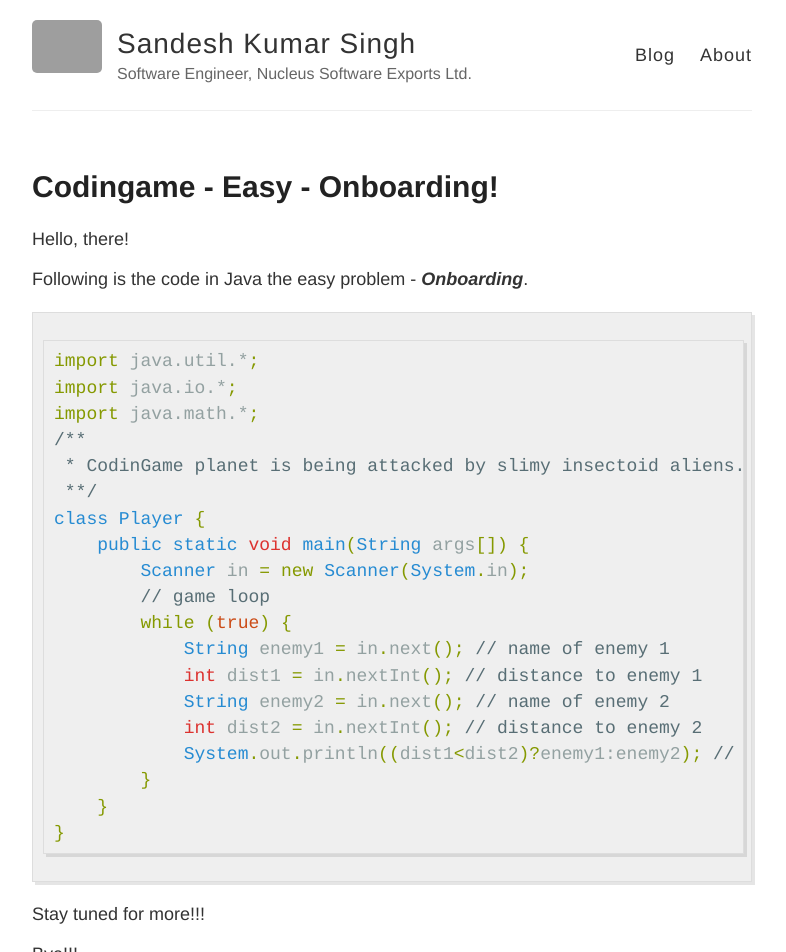
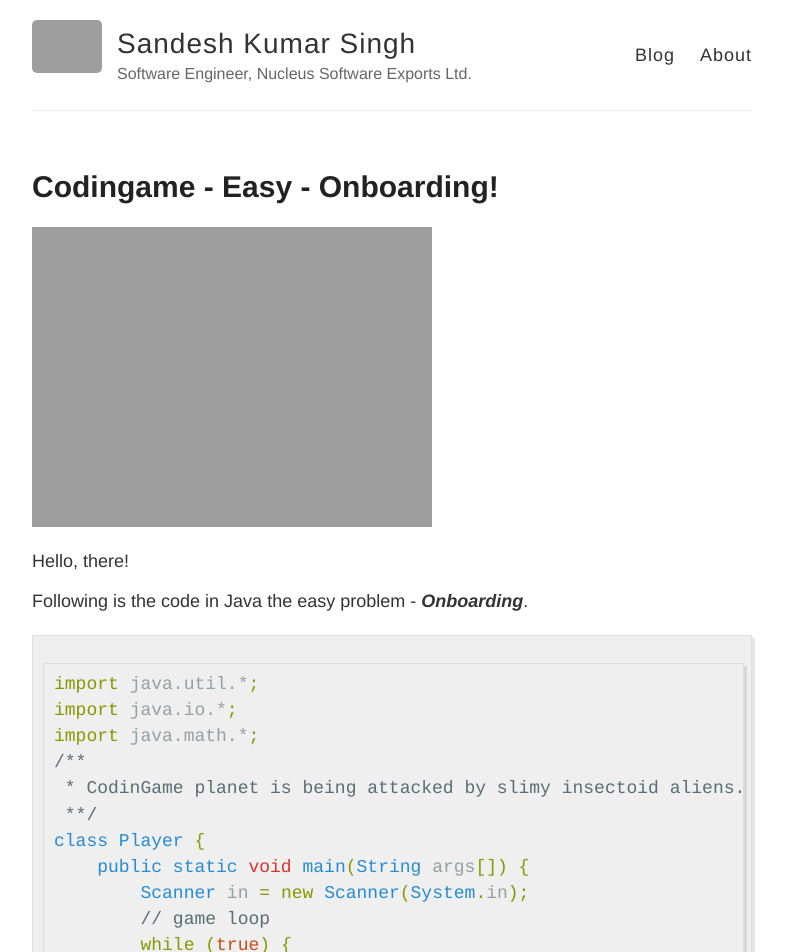
Before and after one commit to meetsandesh/blogs, a Jekyll site: the page built from _posts/2017-02-26-Codingame-Onboarding.md, in a window 1280 px wide. Shown: the top 952 px of the page, without its empty margins (248-1034 px from the left). Built offline with Jekyll 4.4.1, drawn with Linux system fonts in a browser that asks for light colours.

Commit message:
Update 2017-02-26-Codingame-Onboarding.md

```diff
--- a/_posts/2017-02-26-Codingame-Onboarding.md
+++ b/_posts/2017-02-26-Codingame-Onboarding.md
@@ -2,6 +2,7 @@
 layout: post
 title: Codingame - Easy - Onboarding!
 ---
+![Onborading](https://meetsandesh.github.io/blogs/images/Onboarding.png "Onborading")
 
 Hello, there!
 
```
